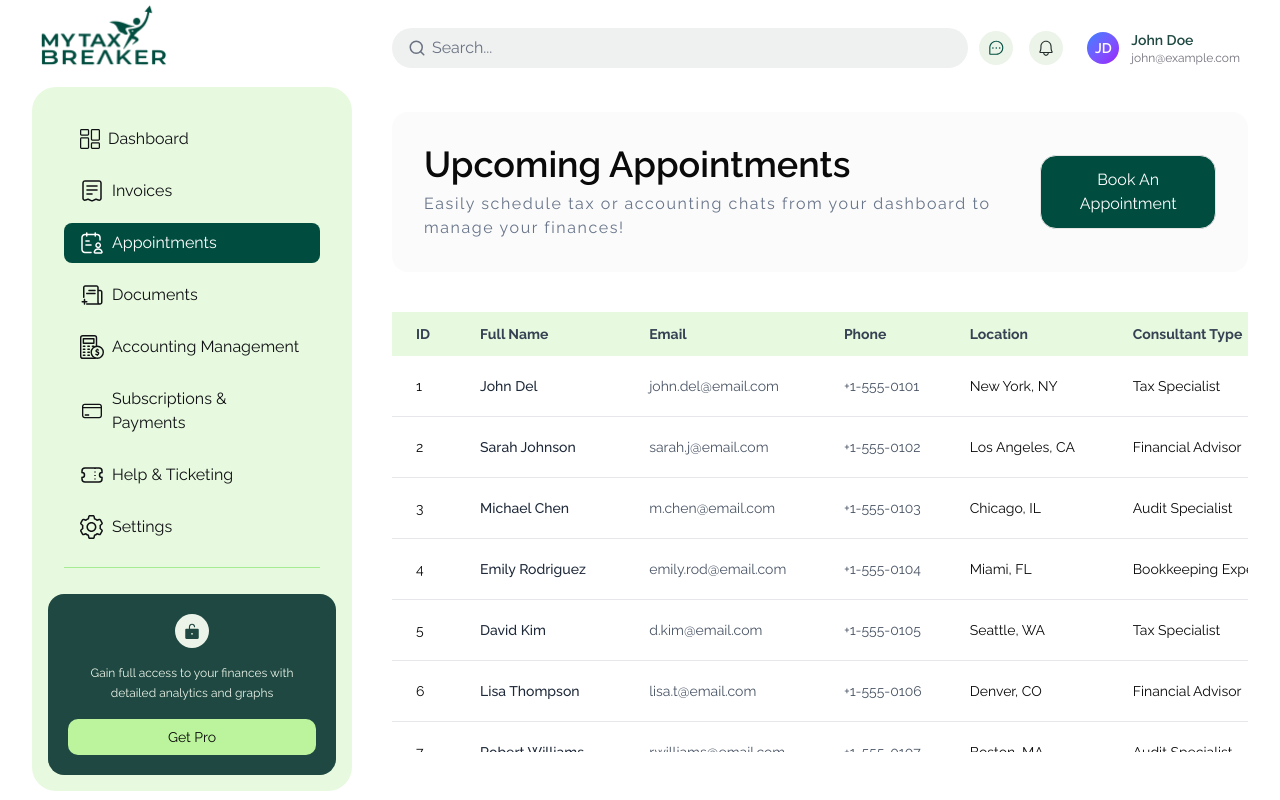
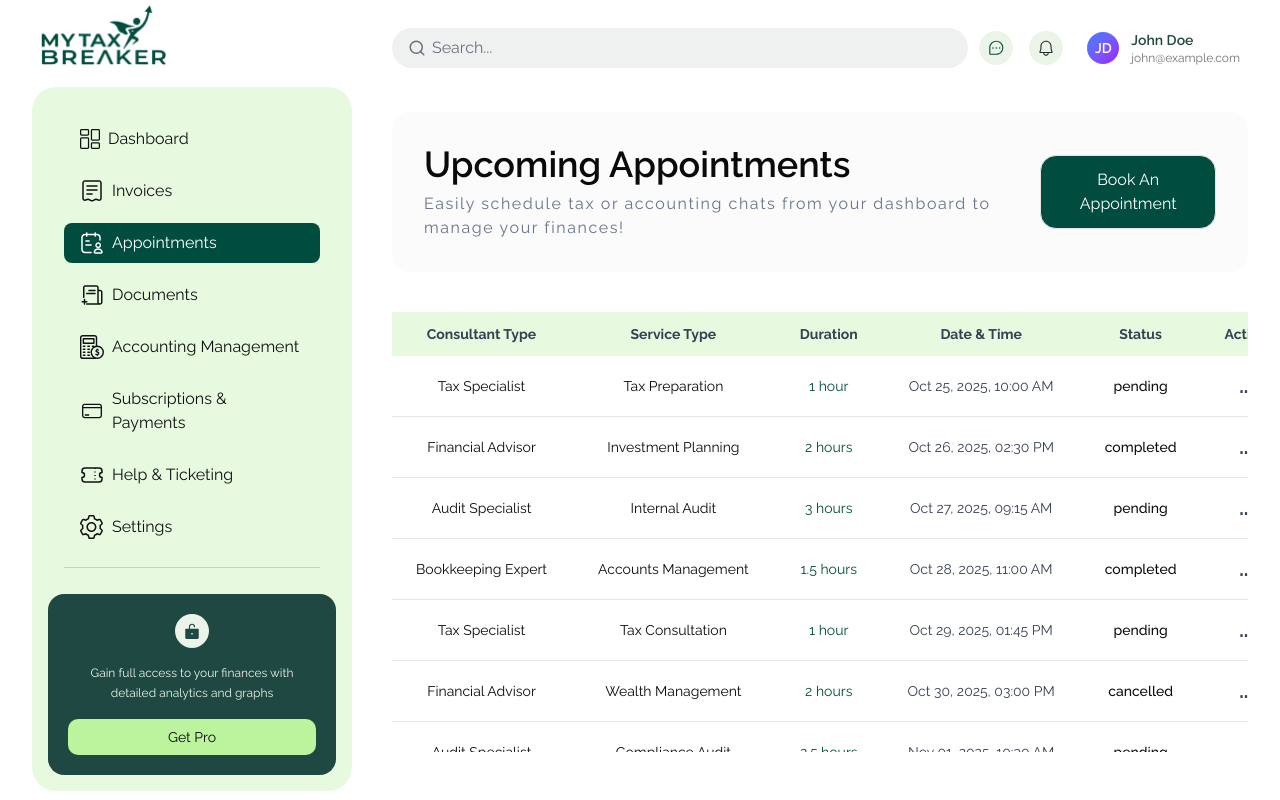
Before and after one commit to Robiul1711/Tax-Breakers, a Next.js app: page /dashboard/appointments in a window 1280 px wide. Built offline with nearby package versions, Linux system fonts and the light colour scheme.

Commit message:
feat: designed the appointment details page and show the data dynamically\]

```diff
--- a/public/appointments.json
+++ b/public/appointments.json
@@ -9,7 +9,9 @@
     "service_type": "Tax Preparation",
     "time_and_date": "2025-10-25T10:00:00",
     "duration": "1 hour",
-    "message": "Need help with annual tax filing for small business"
+    "message": "Need help with annual tax filing for small business",
+    "status": "pending",
+    "files": ["business_license.pdf", "tax_documents.pdf", "financial_statements.pdf"]
   },
   {
     "id": 2,
@@ -21,7 +23,9 @@
     "service_type": "Investment Planning",
     "time_and_date": "2025-10-26T14:30:00",
     "duration": "2 hours",
-    "message": "Looking for retirement investment advice"
+    "message": "Looking for retirement investment advice",
+    "status": "completed",
+    "files": ["retirement_accounts.pdf", "investment_portfolio.pdf", "income_details.pdf"]
   },
   {
     "id": 3,
@@ -33,7 +37,9 @@
     "service_type": "Internal Audit",
     "time_and_date": "2025-10-27T09:15:00",
     "duration": "3 hours",
-    "message": "Require internal audit consultation for manufacturing company"
+    "message": "Require internal audit consultation for manufacturing company",
+    "status": "pending",
+    "files": ["internal_policies.pdf", "financial_records.pdf", "audit_reports.pdf"]
   },
   {
     "id": 4,
@@ -45,7 +51,9 @@
     "service_type": "Accounts Management",
     "time_and_date": "2025-10-28T11:00:00",
     "duration": "1.5 hours",
-    "message": "Need help setting up accounting software"
+    "message": "Need help setting up accounting software",
+    "status": "completed",
+    "files": ["chart_of_accounts.pdf", "business_details.pdf", "previous_records.pdf"]
   },
   {
     "id": 5,
@@ -57,7 +65,9 @@
     "service_type": "Tax Consultation",
     "time_and_date": "2025-10-29T13:45:00",
     "duration": "1 hour",
-    "message": "Questions about deductible business expenses"
+    "message": "Questions about deductible business expenses",
+    "status": "pending",
+    "files": ["expense_receipts.pdf", "business_log.pdf", "tax_queries.pdf"]
   },
   {
     "id": 6,
@@ -69,7 +79,9 @@
     "service_type": "Wealth Management",
     "time_and_date": "2025-10-30T15:00:00",
     "duration": "2 hours",
-    "message": "Estate planning and wealth transfer strategies"
+    "message": "Estate planning and wealth transfer strategies",
+    "status": "cancelled",
+    "files": ["estate_documents.pdf", "asset_list.pdf", "will_draft.pdf"]
   },
   {
     "id": 7,
@@ -81,7 +93,9 @@
     "service_type": "Compliance Audit",
     "time_and_date": "2025-11-01T10:30:00",
     "duration": "2.5 hours",
-    "message": "Need compliance audit for healthcare organization"
+    "message": "Need compliance audit for healthcare organization",
+    "status": "pending",
+    "files": ["compliance_certificates.pdf", "healthcare_licenses.pdf", "regulatory_docs.pdf"]
   },
   {
     "id": 8,
@@ -93,7 +107,9 @@
     "service_type": "Payroll Management",
     "time_and_date": "2025-11-02T09:00:00",
     "duration": "1 hour",
-    "message": "Setting up payroll system for new restaurant"
+    "message": "Setting up payroll system for new restaurant",
+    "status": "completed",
+    "files": ["employee_data.pdf", "payroll_settings.pdf", "tax_forms.pdf"]
   },
   {
     "id": 9,
@@ -105,7 +121,9 @@
     "service_type": "IRS Representation",
     "time_and_date": "2025-11-03T14:00:00",
     "duration": "1.5 hours",
-    "message": "Need representation for IRS audit"
+    "message": "Need representation for IRS audit",
+    "status": "pending",
+    "files": ["irs_notice.pdf", "tax_returns.pdf", "supporting_docs.pdf"]
   },
   {
     "id": 10,
@@ -117,7 +135,9 @@
     "service_type": "Retirement Planning",
     "time_and_date": "2025-11-04T11:30:00",
     "duration": "2 hours",
-    "message": "Planning for early retirement at age 55"
+    "message": "Planning for early retirement at age 55",
+    "status": "completed",
+    "files": ["retirement_plan.pdf", "pension_details.pdf", "savings_info.pdf"]
   },
   {
     "id": 11,
@@ -129,7 +149,9 @@
     "service_type": "Financial Audit",
     "time_and_date": "2025-11-05T13:15:00",
     "duration": "3 hours",
-    "message": "Annual financial audit for tech startup"
+    "message": "Annual financial audit for tech startup",
+    "status": "pending",
+    "files": ["financial_statements.pdf", "bank_statements.pdf", "invoice_records.pdf"]
   },
   {
     "id": 12,
@@ -141,7 +163,9 @@
     "service_type": "QuickBooks Setup",
     "time_and_date": "2025-11-06T10:45:00",
     "duration": "2 hours",
-    "message": "Need QuickBooks setup and training"
+    "message": "Need QuickBooks setup and training",
+    "status": "cancelled",
+    "files": ["current_records.pdf", "business_info.pdf", "accounting_needs.pdf"]
   },
   {
     "id": 13,
@@ -153,7 +177,9 @@
     "service_type": "Business Tax Planning",
     "time_and_date": "2025-11-07T15:30:00",
     "duration": "1 hour",
-    "message": "Tax strategy for LLC conversion to S-Corp"
+    "message": "Tax strategy for LLC conversion to S-Corp",
+    "status": "pending",
+    "files": ["llc_documents.pdf", "business_structure.pdf", "tax_history.pdf"]
   },
   {
     "id": 14,
@@ -165,7 +191,9 @@
     "service_type": "College Planning",
     "time_and_date": "2025-11-08T09:30:00",
     "duration": "1.5 hours",
-    "message": "Education funding strategies for three children"
+    "message": "Education funding strategies for three children",
+    "status": "completed",
+    "files": ["college_savings.pdf", "family_finances.pdf", "education_plans.pdf"]
   },
   {
     "id": 15,
@@ -177,7 +205,9 @@
     "service_type": "Operational Audit",
     "time_and_date": "2025-11-09T11:00:00",
     "duration": "2 hours",
-    "message": "Operational efficiency audit for manufacturing plant"
+    "message": "Operational efficiency audit for manufacturing plant",
+    "status": "pending",
+    "files": ["operational_data.pdf", "process_flows.pdf", "efficiency_metrics.pdf"]
   },
   {
     "id": 16,
@@ -189,7 +219,9 @@
     "service_type": "Accounts Reconciliation",
     "time_and_date": "2025-11-10T14:15:00",
     "duration": "1 hour",
-    "message": "Bank reconciliation issues for small business"
+    "message": "Bank reconciliation issues for small business",
+    "status": "completed",
+    "files": ["bank_statements.pdf", "ledger_records.pdf", "reconciliation_report.pdf"]
   },
   {
     "id": 17,
@@ -201,7 +233,9 @@
     "service_type": "International Tax",
     "time_and_date": "2025-11-11T10:00:00",
     "duration": "2 hours",
-    "message": "Tax implications of overseas business operations"
+    "message": "Tax implications of overseas business operations",
+    "status": "pending",
+    "files": ["international_operations.pdf", "foreign_accounts.pdf", "tax_treaties.pdf"]
   },
   {
     "id": 18,
@@ -213,7 +247,9 @@
     "service_type": "Debt Management",
     "time_and_date": "2025-11-12T13:45:00",
     "duration": "1.5 hours",
-    "message": "Strategies to pay off business and personal debt"
+    "message": "Strategies to pay off business and personal debt",
+    "status": "cancelled",
+    "files": ["debt_statements.pdf", "income_details.pdf", "budget_plan.pdf"]
   },
   {
     "id": 19,
@@ -225,7 +261,9 @@
     "service_type": "IT Audit",
     "time_and_date": "2025-11-13T15:00:00",
     "duration": "3 hours",
-    "message": "Cybersecurity and IT controls audit"
+    "message": "Cybersecurity and IT controls audit",
+    "status": "pending",
+    "files": ["it_policies.pdf", "security_protocols.pdf", "system_diagrams.pdf"]
   },
   {
     "id": 20,
@@ -237,7 +275,9 @@
     "service_type": "Financial Reporting",
     "time_and_date": "2025-11-14T09:15:00",
     "duration": "2 hours",
-    "message": "Monthly financial statement preparation help"
+    "message": "Monthly financial statement preparation help",
+    "status": "completed",
+    "files": ["trial_balance.pdf", "transaction_data.pdf", "report_templates.pdf"]
   },
   {
     "id": 21,
@@ -249,7 +289,9 @@
     "service_type": "Estate Tax Planning",
     "time_and_date": "2025-11-15T11:30:00",
     "duration": "2 hours",
-    "message": "Estate tax minimization strategies"
+    "message": "Estate tax minimization strategies",
+    "status": "pending",
+    "files": ["estate_assets.pdf", "will_documents.pdf", "tax_estimates.pdf"]
   },
   {
     "id": 22,
@@ -261,7 +303,9 @@
     "service_type": "Risk Management",
     "time_and_date": "2025-11-16T14:00:00",
     "duration": "1 hour",
-    "message": "Insurance and risk assessment for family business"
+    "message": "Insurance and risk assessment for family business",
+    "status": "completed",
+    "files": ["insurance_policies.pdf", "risk_assessment.pdf", "business_assets.pdf"]
   },
   {
     "id": 23,
@@ -273,7 +317,9 @@
     "service_type": "Forensic Audit",
     "time_and_date": "2025-11-17T10:45:00",
     "duration": "4 hours",
-    "message": "Suspected embezzlement investigation required"
+    "message": "Suspected embezzlement investigation required",
+    "status": "pending",
+    "files": ["suspicious_transactions.pdf", "employee_records.pdf", "financial_trails.pdf"]
   },
   {
     "id": 24,
@@ -285,7 +331,9 @@
     "service_type": "Inventory Management",
     "time_and_date": "2025-11-18T13:00:00",
     "duration": "1.5 hours",
-    "message": "Inventory tracking and accounting system setup"
+    "message": "Inventory tracking and accounting system setup",
+    "status": "cancelled",
+    "files": ["inventory_list.pdf", "current_system.pdf", "requirements_list.pdf"]
   },
   {
     "id": 25,
@@ -297,7 +345,9 @@
     "service_type": "Non-Profit Tax",
     "time_and_date": "2025-11-19T15:30:00",
     "duration": "1 hour",
-    "message": "Tax exemption application for new non-profit"
+    "message": "Tax exemption application for new non-profit",
+    "status": "pending",
+    "files": ["nonprofit_docs.pdf", "mission_statement.pdf", "board_resolution.pdf"]
   },
   {
     "id": 26,
@@ -309,7 +359,9 @@
     "service_type": "Cash Flow Management",
     "time_and_date": "2025-11-20T09:00:00",
     "duration": "2 hours",
-    "message": "Improving cash flow for seasonal business"
+    "message": "Improving cash flow for seasonal business",
+    "status": "completed",
+    "files": ["cash_flow_statements.pdf", "seasonal_data.pdf", "business_plan.pdf"]
   },
   {
     "id": 27,
@@ -321,7 +373,9 @@
     "service_type": "Quality Audit",
     "time_and_date": "2025-11-21T11:15:00",
     "duration": "2.5 hours",
-    "message": "ISO 9001 quality management system audit"
+    "message": "ISO 9001 quality management system audit",
+    "status": "pending",
+    "files": ["quality_manual.pdf", "process_docs.pdf", "previous_audits.pdf"]
   },
   {
     "id": 28,
@@ -333,7 +387,9 @@
     "service_type": "Budget Preparation",
     "time_and_date": "2025-11-22T14:30:00",
     "duration": "2 hours",
-    "message": "Annual budget preparation assistance"
+    "message": "Annual budget preparation assistance",
+    "status": "completed",
+    "files": ["historical_data.pdf", "revenue_projections.pdf", "expense_forecasts.pdf"]
   },
   {
     "id": 29,
@@ -345,7 +401,9 @@
     "service_type": "Sales Tax",
     "time_and_date": "2025-11-23T10:00:00",
     "duration": "1 hour",
-    "message": "Multi-state sales tax compliance questions"
+    "message": "Multi-state sales tax compliance questions",
+    "status": "pending",
+    "files": ["multi_state_sales.pdf", "nexus_analysis.pdf", "tax_certificates.pdf"]
   },
   {
     "id": 30,
@@ -357,6 +415,8 @@
     "service_type": "Business Valuation",
     "time_and_date": "2025-11-24T13:45:00",
     "duration": "3 hours",
-    "message": "Business valuation for potential sale"
+    "message": "Business valuation for potential sale",
+    "status": "cancelled",
+    "files": ["financial_history.pdf", "asset_appraisal.pdf", "market_analysis.pdf"]
   }
 ]
--- a/src/Types/appointments/appointments.ts
+++ b/src/Types/appointments/appointments.ts
@@ -9,4 +9,6 @@ export type TAppointments = {
   time_and_date: string;
   duration: string;
   message: string;
+  status: string;
+  files: string[];
 };
--- /dev/null
+++ b/src/app/pages/dashboard/appointments/AppointmentDetails/AppointmentDetails.tsx
@@ -0,0 +1,141 @@
+'use client'
+import { FileUploadIcon } from '@/Components/SvgContainer/SvgContainer';
+import { getAllAppointment } from '@/services/dashboard/appointment/appointment';
+import { TAppointments } from '@/Types';
+import React, { useEffect, useState } from 'react';
+
+const AppointmentDetails = ({ id }: { id: string }) => {
+    const [appointmentDetails, setAppointmentDetails] = useState<TAppointments | null>(null);
+    const [loading, setLoading] = useState(false);
+
+    useEffect(() => {
+        const fetchAppointment = async () => {
+            setLoading(true);
+            try {
+                const result = await getAllAppointment();
+                if (Array.isArray(result)) {
+                    const appointment = result.find((a) => a.id === Number(id));
+                    setAppointmentDetails(appointment || null);
+                }
+            } catch (error) {
+                console.error("Error fetching appointment:", error);
+                setAppointmentDetails(null);
+            } finally {
+                setLoading(false);
+            }
+        };
+
+        if (id) {
+            fetchAppointment();
+        }
+    }, [id]);
+
+    if (loading) {
+        return (
+            <div className="min-h-screen bg-white p-8">
+                <div className="max-w-7xl mx-auto">
+                    <div className="text-center text-gray-500">Loading appointment details...</div>
+                </div>
+            </div>
+        );
+    }
+
+    if (!appointmentDetails) {
+        return (
+            <div className="min-h-screen bg-white p-8">
+                <div className="max-w-7xl mx-auto">
+                    <div className="text-center text-gray-500">
+                        Appointment not found for ID: {id}
+                    </div>
+                </div>
+            </div>
+        );
+    }
+
+    const { full_name, email_address, phone_number, location, consultant_type, service_type, time_and_date, duration, message, status } = appointmentDetails;
+
+    const formatDate = (dateString: string) => {
+        const date = new Date(dateString);
+        return date.toLocaleString("en-US", {
+            day: "2-digit",
+            month: "short",
+            year: "numeric",
+            hour: "2-digit",
+            minute: "2-digit",
+            hour12: true,
+        });
+    };
+
+    return (
+        <div className="bg-[#FBFBFB] p-8 space-y-6 rounded-3xl">
+            <h1 className="text-4xl font-semibold">View Appointment Details</h1>
+
+            <div className='flex flex-col md:flex-row gap-4'>
+                {/* Basic Information */}
+                <div className="bg-white p-6 rounded-3xl flex-1">
+                    <h2 className="text-xl font-semibold mb-4">Basic Information</h2>
+                    <div className="space-y-4 text-gray-700">
+                        <p>
+                            <span className="font-medium w-40 inline-block">Full Name</span> : {full_name}
+                        </p>
+                        <p>
+                            <span className="font-medium w-40 inline-block">Email Address</span> : {email_address}
+                        </p>
+                        <p>
+                            <span className="font-medium w-40 inline-block">Phone Number</span> : {phone_number}
+                        </p>
+                        <p>
+                            <span className="font-medium w-40 inline-block">Location</span> : {location}
+                        </p>
+                    </div>
+                </div>
+
+                {/* Appointment Information */}
+                <div className=" bg-white p-6 rounded-3xl flex-1">
+                    <h2 className="text-xl font-semibold mb-4">Appointment Information</h2>
+                    <div className="space-y-4 text-gray-700">
+                        <p>
+                            <span className="font-medium w-40 inline-block">Consultant Type</span> : {consultant_type}
+                        </p>
+                        <p>
+                            <span className="font-medium w-40 inline-block">Service Type</span> : {service_type}
+                        </p>
+                        <p>
+                            <span className="font-medium w-40 inline-block">Date & Time</span> : {formatDate(time_and_date)}
+                        </p>
+                        <p>
+                            <span className="font-medium w-40 inline-block">Duration</span> : {duration}
+                        </p>
+                        <p>
+                            <span className="font-medium w-40 inline-block">Status</span> : {status}
+                        </p>
+                    </div>
+                </div>
+
+            </div>
+            {/* Message */}
+            <div className="bg-white p-6 rounded-3xl">
+                <h2 className="text-xl font-semibold mb-2">Message</h2>
+                <p className="text-gray-700">{message}</p>
+            </div>
+            {/* attached file */}
+            {appointmentDetails.files && appointmentDetails.files.length > 0 && (
+                <div className="bg-white p-6 rounded-3xl">
+                    <h2 className="text-xl font-semibold mb-6">Uploaded Documents</h2>
+                    <div className="grid grid-cols-2 gap-4">
+                        {appointmentDetails.files.map((fileName, index) => (
+                            <div key={index} className="bg-[#EDEDED] inline-block px-4 py-2 rounded-lg">
+                                <span className="flex items-center gap-2 text-[#727272] text-sm">
+                                    <FileUploadIcon /> {fileName}
+                                </span>
+                            </div>
+                        ))}
+                    </div>
+                </div>
+            )}
+        </div>
+    );
+
+};
+
+export default AppointmentDetails;
--- a/src/app/pages/dashboard/appointments/AppointmentTable/AppointmentTable.tsx
+++ b/src/app/pages/dashboard/appointments/AppointmentTable/AppointmentTable.tsx
@@ -20,6 +20,17 @@ const AppointmentTable = ({
 }) => {
     const router = useRouter();
 
+    const getStatusColor = (status: string) => {
+        switch (status) {
+            case 'Cancelled':
+                return 'bg-[#FDCED1] w-full text-[#F73541]';
+            case 'Pending':
+                return 'bg-[#FFE3B4] text-[#B27000] w-full';
+            case 'Completed':
+                return 'bg-[#004D3F] text-[#A7EB94] w-full';
+        }
+    };
+
     const formatDate = (dateString: string) => {
         const date = new Date(dateString);
         return date.toLocaleString("en-US", {
@@ -32,33 +43,10 @@ const AppointmentTable = ({
         });
     };
 
+
     const columns = [
-        columnHelper.accessor("id", {
-            header: "ID",
-            cell: (info) => <span>{info.getValue()}</span>,
-        }),
-        columnHelper.accessor("full_name", {
-            header: "Full Name",
-            cell: (info) => (
-                <span className="font-medium text-gray-800">{info.getValue()}</span>
-            ),
-        }),
-        columnHelper.accessor("email_address", {
-            header: "Email",
-            cell: (info) => (
-                <span className="text-gray-600">{info.getValue()}</span>
-            ),
-        }),
-        columnHelper.accessor("phone_number", {
-            header: "Phone",
-            cell: (info) => (
-                <span className="text-gray-600">{info.getValue()}</span>
-            ),
-        }),
-        columnHelper.accessor("location", {
-            header: "Location",
-            cell: (info) => <span>{info.getValue()}</span>,
-        }),
+
+
         columnHelper.accessor("consultant_type", {
             header: "Consultant Type",
             cell: (info) => <span>{info.getValue()}</span>,
@@ -67,15 +55,25 @@ const AppointmentTable = ({
             header: "Service Type",
             cell: (info) => <span>{info.getValue()}</span>,
         }),
+        columnHelper.accessor("duration", {
+            header: "Duration",
+            cell: (info) => <span className="text-[#004D3F]">{info.getValue()}</span>,
+        }),
         columnHelper.accessor("time_and_date", {
-            header: "Appointment Time",
+            header: "Date & Time",
             cell: (info) => (
                 <span className="text-gray-700">{formatDate(info.getValue())}</span>
             ),
         }),
-        columnHelper.accessor("duration", {
-            header: "Duration",
-            cell: (info) => <span>{info.getValue()}</span>,
+        columnHelper.accessor("status", {
+            header: "Status",
+            cell: (info) => (
+                <span
+                    className={`${getStatusColor(info.getValue())} py-1 rounded-full text-sm font-medium inline-block`}
+                >
+                    {info.getValue()}
+                </span>
+            ),
         }),
         columnHelper.display({
             id: "action",
@@ -138,7 +136,7 @@ const AppointmentTable = ({
 
     return (
         <div className="w-full overflow-x-auto">
-            <table className="w-full text-sm text-left border-collapse">
+            <table className="w-full text-sm text-center border-collapse">
                 <thead className="bg-[#E7F9DE] text-gray-700 font-semibold">
                     {table.getHeaderGroups().map((headerGroup) => (
                         <tr key={headerGroup.id}>
```
Also changed, not shown: src/app/dashboard/appointments/[id]/page.tsx (added, +14 -0 lines).
